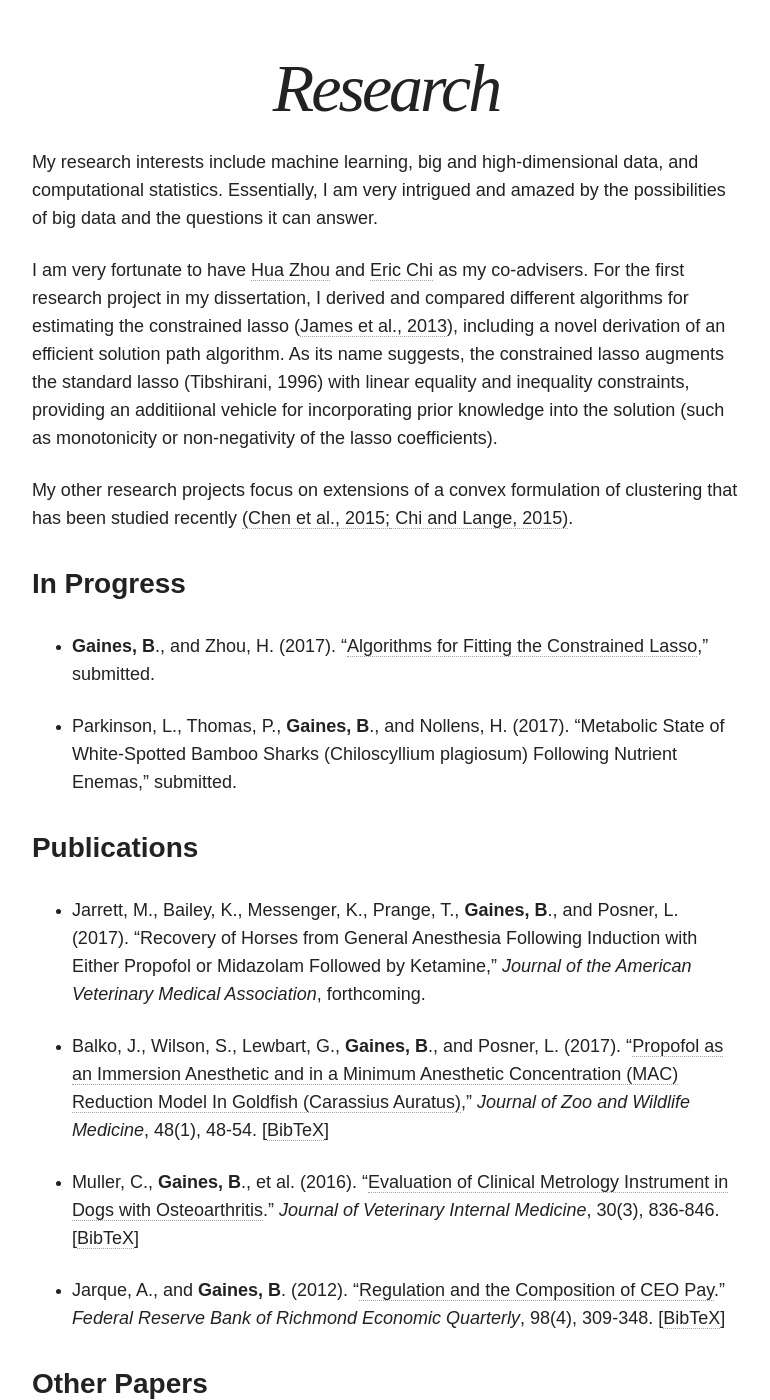
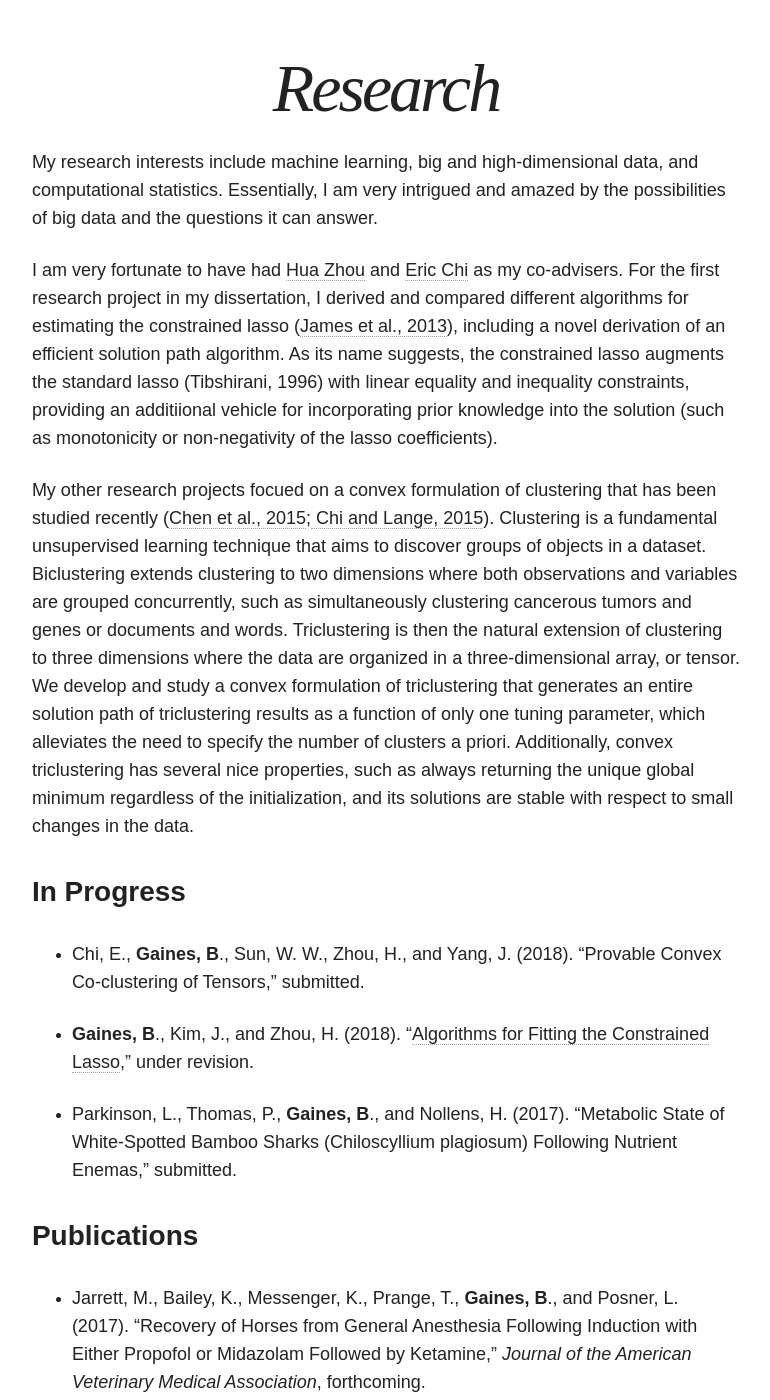
Before and after one commit to brgaines/brgaines.github.io, a Jekyll site: the page built from research/index.md, in a window 1280 px wide and 1400 px high, scrolled down 400 px. Shown: the whole window, without its empty margins (254-1024 px from the left). Built offline with Jekyll 4.4.1, drawn with Linux system fonts in a browser that asks for light colours; nearby versions of some CDN libraries; some of the changed text lies outside the part shown.

Commit message:
updated research page with more info on convex triclustering project, also updated papers

```diff
--- a/research/index.md
+++ b/research/index.md
@@ -2,18 +2,20 @@
 layout: page
 title: Research
 excerpt: "research"
-modified: 2015-01-09
+modified: 2018-01-23
 ---
 
 My research interests include machine learning, big and high-dimensional data, and computational statistics. Essentially, I am very intrigued and amazed by the possibilities of big data and the questions it can answer.
 
-I am very fortunate to have [Hua Zhou](http://hua-zhou.github.io/) and [Eric Chi](www.ericchi.com) as my co-advisers.  For the first research project in my dissertation, I derived and compared different algorithms for estimating the constrained lasso ([James et al., 2013](http://www-bcf.usc.edu/~gareth/research/PAC.pdf)), including a novel derivation of an efficient solution path algorithm.  As its name suggests, the constrained lasso augments the standard lasso (Tibshirani, 1996) with linear equality and inequality constraints, providing an additiional vehicle for incorporating prior knowledge into the solution (such as monotonicity or non-negativity of the lasso coefficients).
+I am very fortunate to have had [Hua Zhou](http://hua-zhou.github.io/) and [Eric Chi](www.ericchi.com) as my co-advisers.  For the first research project in my dissertation, I derived and compared different algorithms for estimating the constrained lasso ([James et al., 2013](http://www-bcf.usc.edu/~gareth/research/PAC.pdf)), including a novel derivation of an efficient solution path algorithm.  As its name suggests, the constrained lasso augments the standard lasso (Tibshirani, 1996) with linear equality and inequality constraints, providing an additiional vehicle for incorporating prior knowledge into the solution (such as monotonicity or non-negativity of the lasso coefficients).
 
-My other research projects focus on extensions of a convex formulation of clustering that has been studied recently [(Chen et al., 2015;](http://journals.plos.org/ploscompbiol/article?id=10.1371%2Fjournal.pcbi.1004228)[ Chi and Lange, 2015)](http://www.tandfonline.com/doi/abs/10.1080/10618600.2014.948181#.VHVPyt5WVzo).
+My other research projects focued on a convex formulation of clustering that has been studied recently ([Chen et al., 2015](http://journals.plos.org/ploscompbiol/article?id=10.1371%2Fjournal.pcbi.1004228);[ Chi and Lange, 2015](http://www.tandfonline.com/doi/abs/10.1080/10618600.2014.948181#.VHVPyt5WVzo)).  Clustering is a fundamental unsupervised learning technique that aims to discover groups of objects in a dataset. Biclustering extends clustering to two dimensions where both observations and variables are grouped concurrently, such as simultaneously clustering cancerous tumors and genes or documents and words. Triclustering is then the natural extension of clustering to three dimensions where the data are organized in a three-dimensional array, or tensor.  We develop and study a convex formulation of triclustering that generates an entire solution path of triclustering results as a function of only one tuning parameter, which alleviates the need to specify the number of clusters a priori.  Additionally, convex triclustering has several nice properties, such as always returning the unique global minimum regardless of the initialization, and its solutions are stable with respect to small changes in the data.
 
 ### In Progress
 
-* **Gaines, B**., and Zhou, H. (2017).  "[Algorithms for Fitting the Constrained Lasso](https://arxiv.org/abs/1611.01511)," submitted.
+* Chi, E., **Gaines, B**., Sun, W. W., Zhou, H., and Yang, J. (2018).  "Provable Convex Co-clustering of Tensors," submitted.
+
+* **Gaines, B**., Kim, J., and Zhou, H. (2018).  "[Algorithms for Fitting the Constrained Lasso](https://arxiv.org/abs/1611.01511)," under revision.
 
 * Parkinson, L., Thomas, P., **Gaines, B**., and Nollens, H.  (2017). "Metabolic State of White-Spotted Bamboo Sharks (Chiloscyllium plagiosum) Following Nutrient Enemas," submitted.
 
@@ -28,8 +30,10 @@ My other research projects focus on extensions of a convex formulation of cluste
 
 ### Other Papers
 
+* **Gaines, B**. (2017). "[Penalized Estimation in Statistics: Applications & Algorithms](http://www.lib.ncsu.edu/resolver/1840.20/34690) (Doctoral dissertation)." North Carolina State University.
+
 * **Gaines, B**., and Fine, A. (2016). "Multilevel Modeling of Product Sales Data." Unpublished internal technical report, MaxPoint Interactive.
 
-* **Gaines, B**. (2013). "Anomaly Detection via the Graph Scan Statistic." Unpublished written preliminary exam.
+* **Gaines, B**. (2013). "Anomaly Detection via the Graph Scan Statistic." Unpublished written preliminary exam, North Carolina State University.
 
-* **Gaines, B**. (2013). "Anomaly Detection using Multiple Scales of the Graph Scan Statistic: A Simulation Study." Unpublished written preliminary exam.
+* **Gaines, B**. (2013). "Anomaly Detection using Multiple Scales of the Graph Scan Statistic: A Simulation Study." Unpublished written preliminary exam, North Carolina State University.
```
